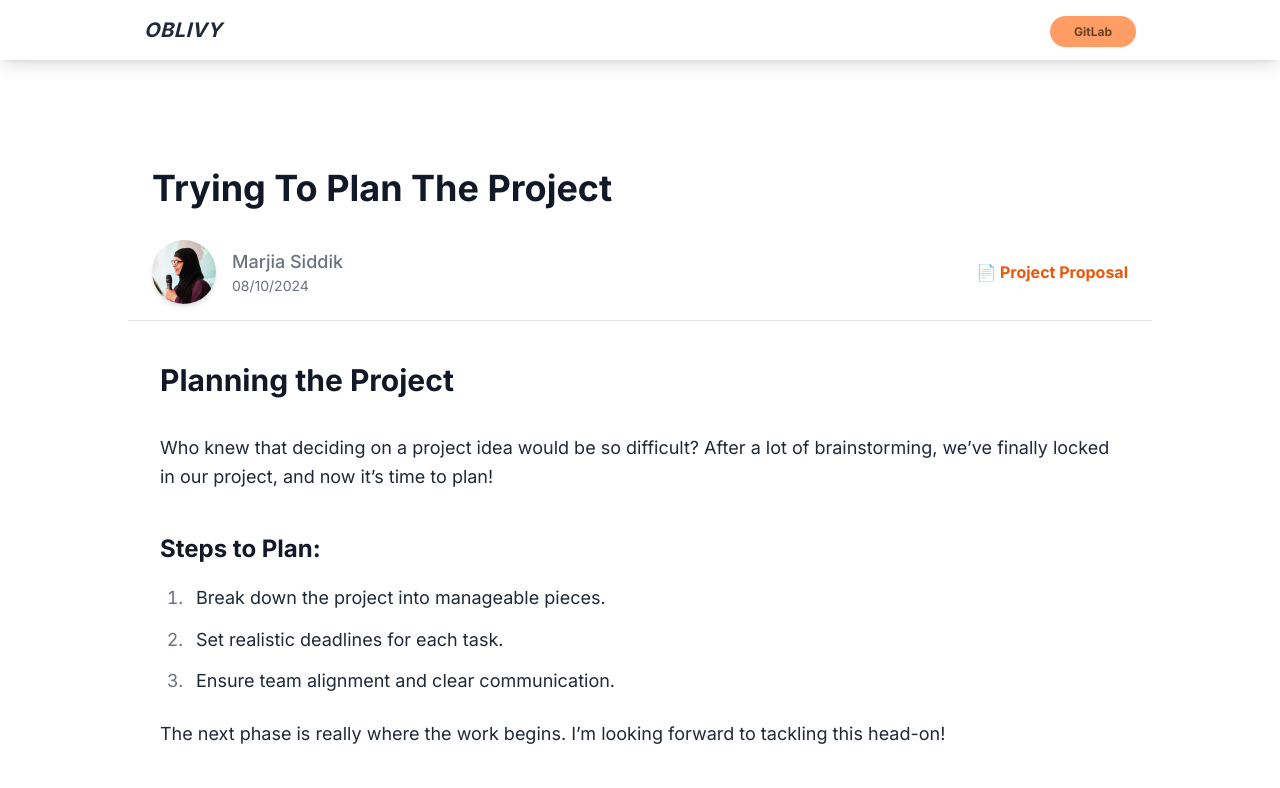
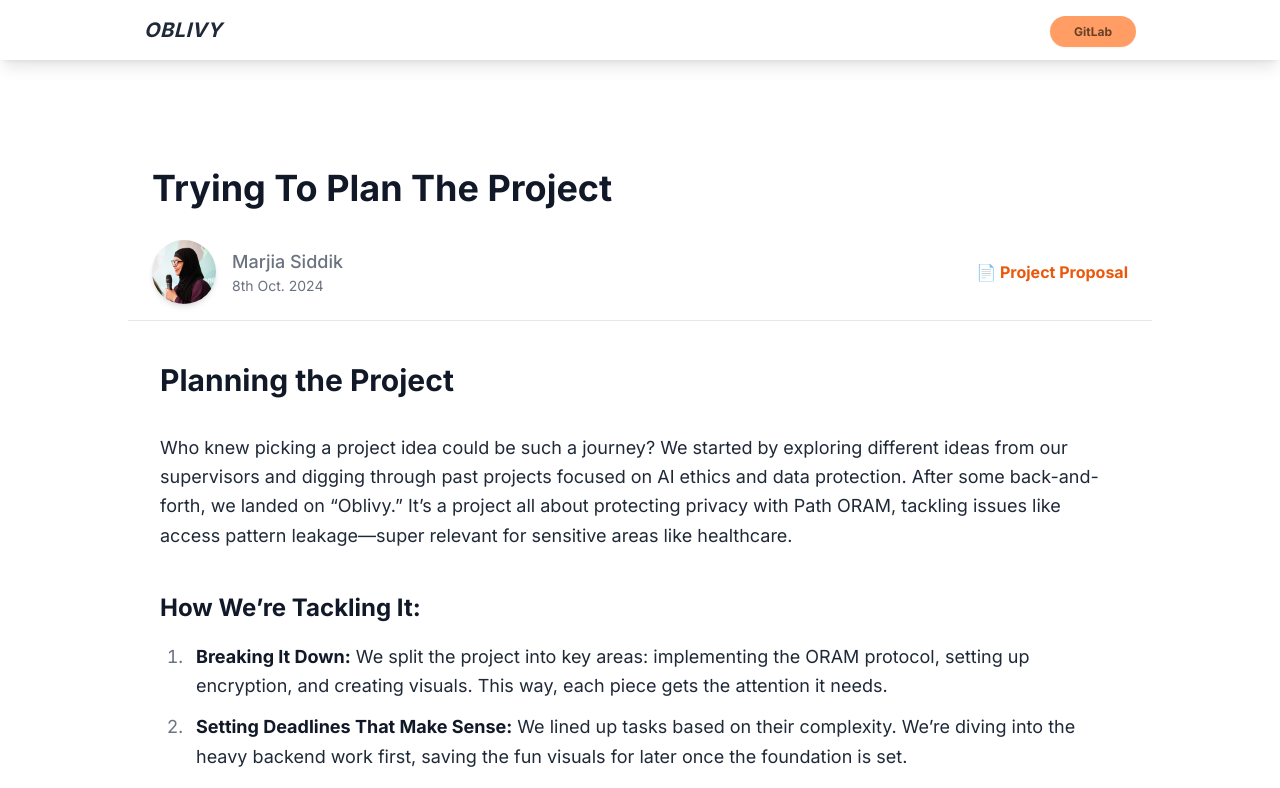
Before and after one commit to type0-1/blog, a React (Create React App) app: page /blog/1 in a window 1280 px wide. Shown: the top 788 px of the page. Built offline with nearby package versions, Linux system fonts and the light colour scheme.

Commit message:
Final changes

```diff
--- a/src/components/MainSection.js
+++ b/src/components/MainSection.js
@@ -11,7 +11,7 @@ const cardData = [
   {
     blogTitle: "First Steps Into The Functional Specification!",
     author: "Samson Oloruntola",
-    date: "22/10/2024",
+    date: "5th Nov. 2024",
     topic: "📋 Functional Specification",
     desc: "Project proposal is done and dusted, time to dive into the real challenge",
     authorImage: samsonImage,
@@ -20,7 +20,7 @@ const cardData = [
   {
     blogTitle: "Submitting The Proposal: Race Against Time",
     author: "Samson Oloruntola",
-    date: "14/10/2024",
+    date: "14th Oct. 2024",
     topic: "📄 Project Proposal",
     desc: "Idea locked in, now to tackle the project proposal!",
     authorImage: samsonImage,
@@ -29,7 +29,7 @@ const cardData = [
   {
     blogTitle: "Trying To Plan The Project",
     author: "Marjia Siddik",
-    date: "08/10/2024",
+    date: "8th Oct. 2024",
     topic: "📄 Project Proposal",
     desc: "Who knew choosing a project idea would be this tough?",
     authorImage: marjiaImage,
--- a/src/data/blogEntries.js
+++ b/src/data/blogEntries.js
@@ -3,60 +3,63 @@ export const blogPosts = [
     id: '3',
     title: 'First Steps Into The Functional Specification!',
     author: 'Samson Oloruntola',
-    date: '22/10/2024',
+    date: '5th Nov. 2024',
     topic: '📋 Functional Specification',
     authorImage: require('../images/Samson.jpeg'),
     content: `
-      <h2>Project Overview</h2>
-      <p>The project proposal is done, and now we begin diving into the functional specification. It’s an exciting part of the project where we outline exactly what our software needs to do.</p>
-      <h3>Key Sections in the Functional Specification:</h3>
-      <ul>
-        <li><strong>Objectives</strong>: Defining the goals of the project.</li>
-        <li><strong>Features</strong>: Listing all the features that need to be implemented.</li>
-        <li><strong>Constraints</strong>: Identifying any limitations or constraints.</li>
-      </ul>
-      <p>We’ve already laid the groundwork, and I’m excited to begin the planning phase in more detail.</p>
+      <h2>Starting The Functional Spec</h2>
+<p>With the proposal behind us, we’re now fully immersed in developing the functional specification for Oblivy. This stage is where we bring structure to our ideas, diving into the details of what the software should do and how everything will fit together.</p>
+
+<ul>
+  <li><strong>Standalone Simulation:</strong> Oblivy, as a standalone simulation project brought about a major consideration, which is whether to allow users the option to input custom data for personalized visualizations or to keep it straightforward with predefined choices. This decision will impact both user experience and system complexity, so we’re carefully weighing the pros and cons.</li>
+
+  <li><strong>System Interactions:</strong> To ensure clarity, we’re developing a block diagram to show how different parts of the system interact. Even though Oblivy operates independently, a visual overview of its architecture helps us map out each component’s role and connections, keeping the design organized as we move forward.</li>
+
+  <li><strong>Constraints and Limitations:</strong> We’re also considering potential constraints that could shape the project. Factors like data handling limitations or technical requirements may influence user interactions and the system's overall functionality.</li>
+</ul>
     `
   },
   {
     id: '2',
     title: 'Submitting The Proposal: Race Against Time',
     author: 'Samson Oloruntola',
-    date: '14/10/2024',
+    date: '14th Oct. 2024',
     topic: '📄 Project Proposal',
     authorImage: require('../images/Samson.jpeg'),
     content: `
       <h2>Proposal Summary</h2>
-      <p>Submitting the project proposal felt like a race against time, but it’s done! The process of deciding on the project and formulating the proposal took longer than expected.</p>
+      <p>Submitting the proposal felt like a race against time, but we finally got it done! Choosing our project, Oblivy, took some serious brainstorming. We wanted to build something impactful, and the idea of creating a privacy-preserving data access system using Path ORAM really resonated with us.
 
-      <h3>Lessons Learned:</h3>
+      <h3>What Went Into the Proposal:</h3>
       <ul>
-        <li><strong>Time Management</strong>: Managing time better for future deliverables is key.</li>
-        <li><strong>Planning</strong>: More time should have been set aside for the planning phase.</li>
+        <li><strong>Defining Oblivy’s Goals:</strong> We started by outlining the main objectives of Oblivy. Our focus was clear: secure data access that keeps sensitive information safe from being inferred through access patterns.</li>
+        <li><strong>Choosing the Right Tech Stack:</strong> After careful consideration, we decided on a tech stack that could handle both functionality and visualization. Python and Flask would drive the backend, React for a smooth frontend experience, and D3.js to visualize the Path ORAM protocol in action. This combination gives us the flexibility we need to show how secure data access can be achieved.</li>
       </ul>
 
-      <p>Now that the proposal is submitted, we can shift focus to preparing the functional specification and get started on the actual development.</p>
+      <p>With the proposal now submitted, we’re shifting gears toward the next steps: crafting the functional specs. Exciting times ahead as Oblivy starts to take shape!</p>
+
     `
   },
   {
     id: '1',
     title: 'Trying To Plan The Project',
     author: 'Marjia Siddik',
-    date: '08/10/2024',
+    date: '8th Oct. 2024',
     topic: '📄 Project Proposal',
     authorImage: require('../images/Marjia.jpeg'),
     content: `
-      <h2>Planning the Project</h2>
-      <p>Who knew that deciding on a project idea would be so difficult? After a lot of brainstorming, we’ve finally locked in our project, and now it’s time to plan!</p>
+    <h2>Planning the Project</h2>
+    <p>Who knew picking a project idea could be such a journey? We started by exploring different ideas from our supervisors and digging through past projects focused on AI ethics and data protection. After some back-and-forth, we landed on “Oblivy.” It’s a project all about protecting privacy with Path ORAM, tackling issues like access pattern leakage—super relevant for sensitive areas like healthcare.</p>
 
-      <h3>Steps to Plan:</h3>
+      <h3>How We’re Tackling It:</h3>
       <ol>
-        <li>Break down the project into manageable pieces.</li>
-        <li>Set realistic deadlines for each task.</li>
-        <li>Ensure team alignment and clear communication.</li>
+        <li><strong>Breaking It Down:</strong> We split the project into key areas: implementing the ORAM protocol, setting up encryption, and creating visuals. This way, each piece gets the attention it needs.</li>
+        <li><strong>Setting Deadlines That Make Sense:</strong> We lined up tasks based on their complexity. We’re diving into the heavy backend work first, saving the fun visuals for later once the foundation is set.</li>
+        <li><strong>Staying in Sync:</strong> Regular check-ins are keeping us on track. We each have our own areas to focus on, with some shared tasks like setting up the datasets and testing to bring it all together smoothly.</li>
       </ol>
 
-      <p>The next phase is really where the work begins. I’m looking forward to tackling this head-on!</p>
+    <p>Now, we’re ready to jump into building this thing! Each step gets us closer to our goal—a solid, privacy-centered system that really showcases what Path ORAM can do.</p>
+
     `
   },
 ];
```
